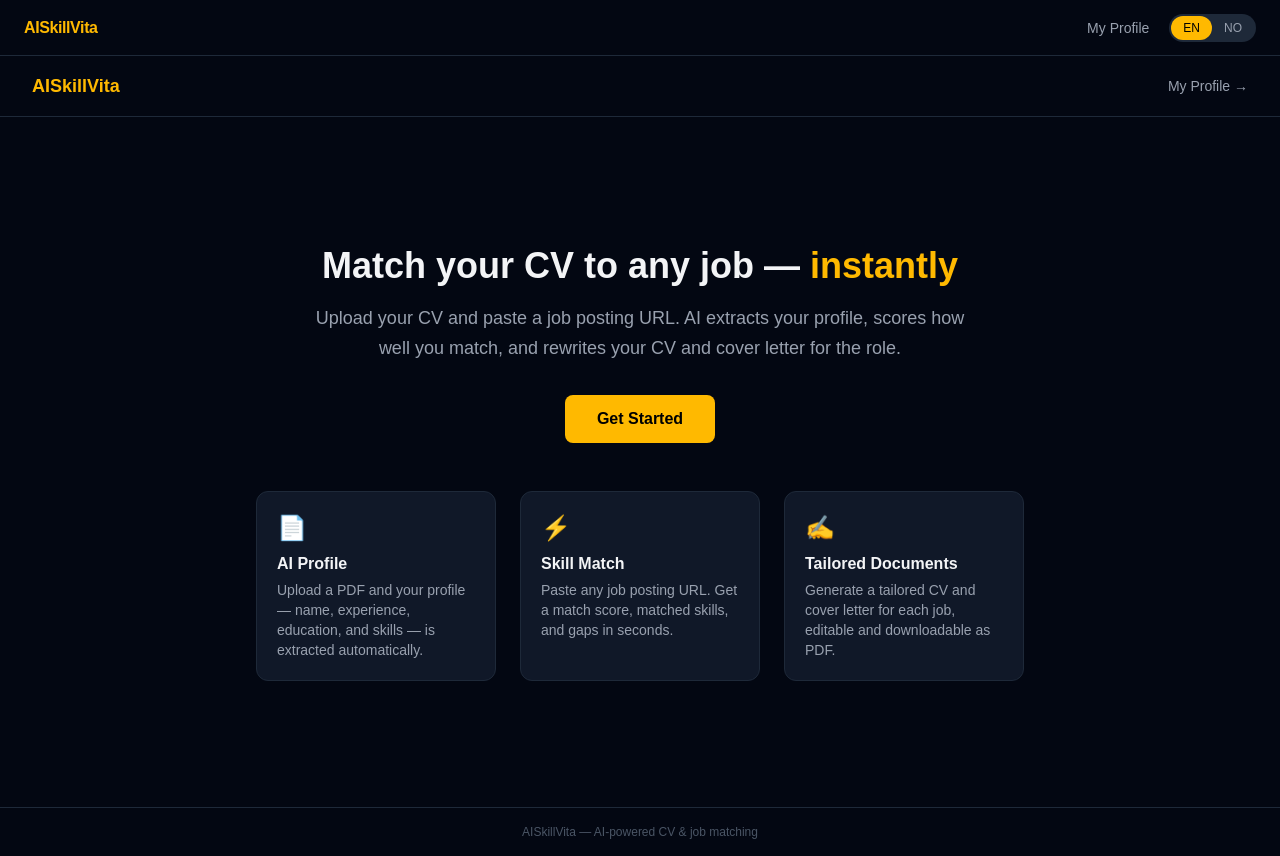
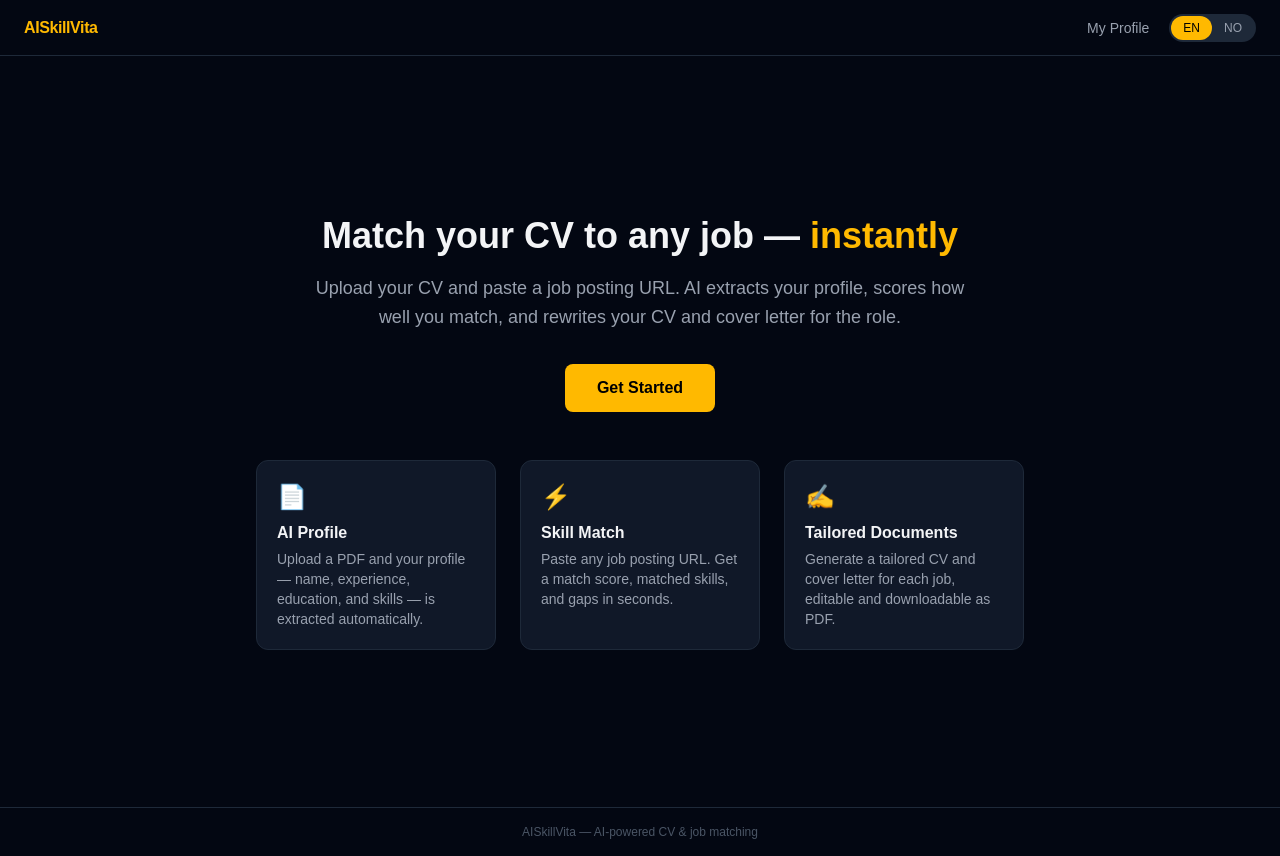
Before and after one commit to sayeda-chattopadhyay/aiskillvita, a Next.js app: page / in a window 1280 px wide. Built offline with nearby package versions, Linux system fonts and the light colour scheme.

Commit message:
fix: remove duplicate inline header from landing page

```diff
--- a/src/app/page.tsx
+++ b/src/app/page.tsx
@@ -3,17 +3,6 @@ import Link from "next/link";
 export default function Home() {
   return (
     <div className="min-h-screen bg-gray-950 text-gray-100 flex flex-col">
-      {/* Navbar */}
-      <header className="border-b border-gray-800 px-8 py-4 flex items-center justify-between">
-        <span className="font-bold text-amber-400 text-lg">AISkillVita</span>
-        <Link
-          href="/profile"
-          className="text-sm text-gray-400 hover:text-gray-100 transition-colors"
-        >
-          My Profile →
-        </Link>
-      </header>
-
       {/* Hero */}
       <main className="flex-1 flex flex-col items-center justify-center text-center px-6 gap-8">
         <div className="space-y-4 max-w-2xl">
```
